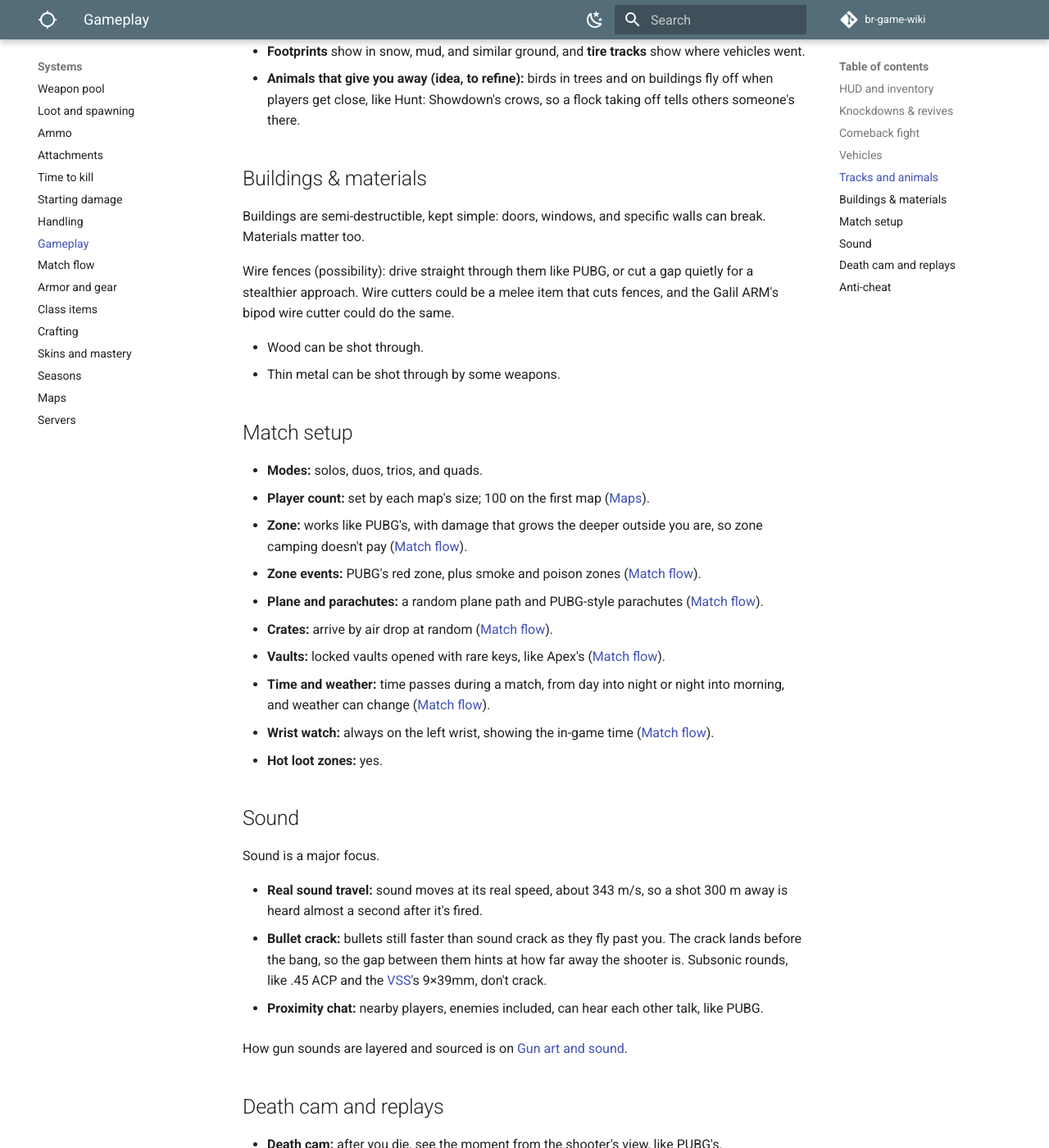
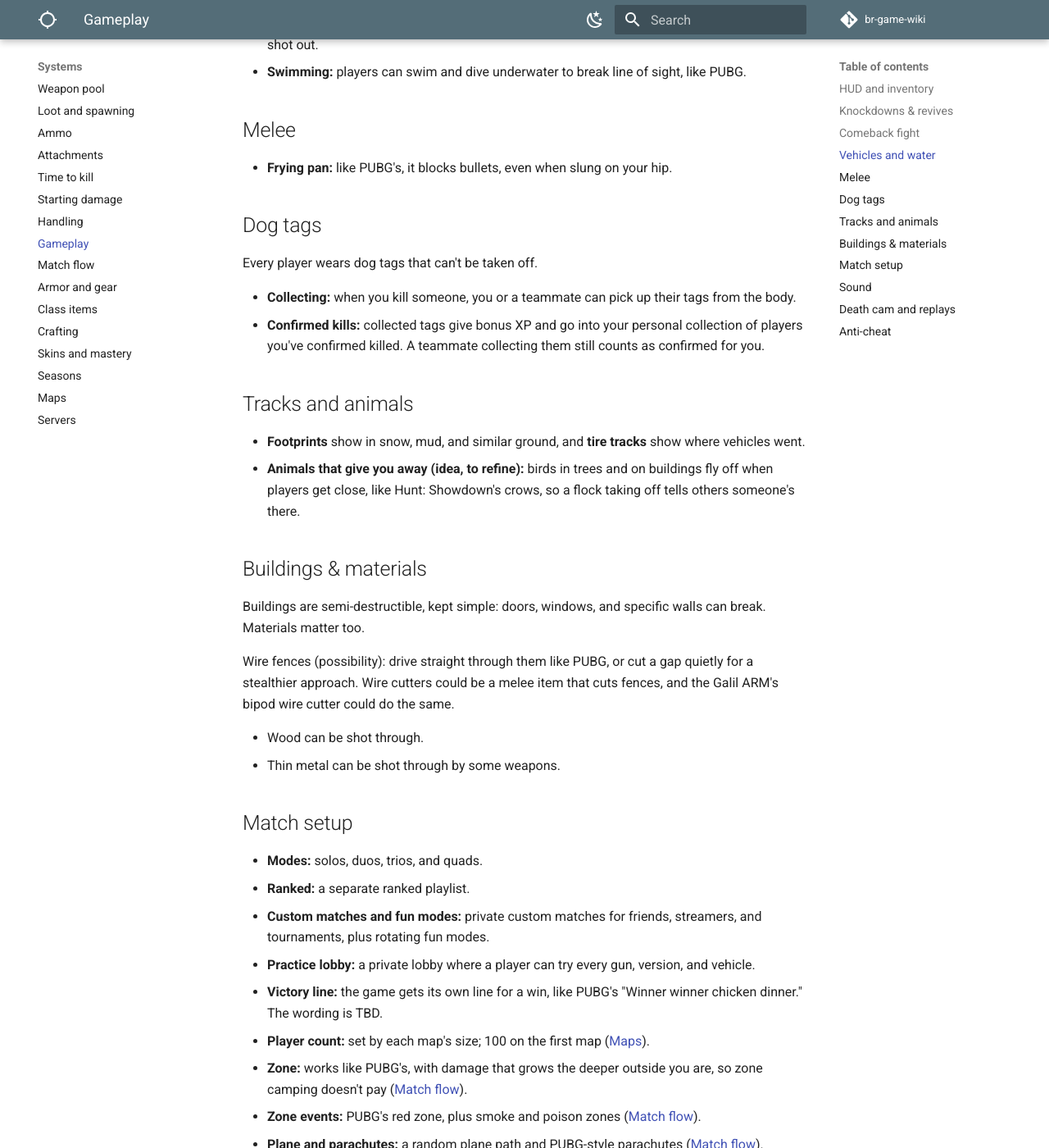
Before and after one commit to DerrickSpartan1/br-game-wiki, an MkDocs documentation site: the page built from docs/systems/gameplay.md, in a window 1280 px wide and 1400 px high, scrolled down 2060 px. Shown: the whole window at 82% size. Built offline with MkDocs 1.6.1 and Material for MkDocs 9.7.7, drawn with Linux system fonts in a browser that asks for light colours; comment, search, counter and statistics services are not loaded; some of the changed text lies outside the part shown.

Commit message:
File the second brainstorm round: pan, dog tags, ranked, custom modes, fuel, swimming
Co-Authored-By: Claude Opus 5.5 <noreply@anthropic.com>
Claude-Session: https://claude.ai/code/session_01LAp2s4euUjj6HZthupXLj4

```diff
--- a/docs/systems/gameplay.md
+++ b/docs/systems/gameplay.md
@@ -42,9 +44,23 @@ Winners redeploy into the main match with the guns and armor they had in the tea
 
 **Jailbreak (rare event):** in duos, trios, and quads only, a rare event brings every eliminated player back into the match at once, like Warzone's Jailbreak.
 
-## Vehicles
+## Vehicles and water
 
 Cars, boats, and other water vehicles, plus ziplines as part of the map. Trains could run on maps with rail, and a gondola could carry players up a mountain on a future map.
+
+- **Fuel and tires:** like PUBG, vehicles run out of fuel and need refilling, and their tires can be shot out.
+- **Swimming:** players can swim and dive underwater to break line of sight, like PUBG.
+
+## Melee
+
+- **Frying pan:** like PUBG's, it blocks bullets, even when slung on your hip.
+
+## Dog tags
+
+Every player wears dog tags that can't be taken off.
+
+- **Collecting:** when you kill someone, you or a teammate can pick up their tags from the body.
+- **Confirmed kills:** collected tags give bonus XP and go into your personal collection of players you've confirmed killed. A teammate collecting them still counts as confirmed for you.
 
 ## Tracks and animals
 
@@ -63,6 +79,10 @@ Wire fences (possibility): drive straight through them like PUBG, or cut a gap q
 ## Match setup
 
 - **Modes:** solos, duos, trios, and quads.
+- **Ranked:** a separate ranked playlist.
+- **Custom matches and fun modes:** private custom matches for friends, streamers, and tournaments, plus rotating fun modes.
+- **Practice lobby:** a private lobby where a player can try every gun, version, and vehicle.
+- **Victory line:** the game gets its own line for a win, like PUBG's "Winner winner chicken dinner." The wording is TBD.
 - **Player count:** set by each map's size; 100 on the first map ([Maps](maps.md)).
 - **Zone:** works like PUBG's, with damage that grows the deeper outside you are, so zone camping doesn't pay ([Match flow](match-flow.md#the-zone)).
 - **Zone events:** PUBG's red zone, plus smoke and poison zones ([Match flow](match-flow.md#zone-events)).
@@ -81,6 +101,7 @@ Sound is a major focus.
 - **Bullet crack:** bullets still faster than sound crack as they fly past you. The crack lands before the bang, so the gap between them hints at how far away the shooter is. Subsonic rounds, like .45 ACP and the [VSS](../weapons/battle-rifles/vss.md)'s 9×39mm, don't crack.
 
 - **Proximity chat:** nearby players, enemies included, can hear each other talk, like PUBG.
+- **Suppression (to look into):** near misses could cause a light blur or shake, as in Battlefield and Squad. It has to stay light so it doesn't decide fights by luck.
 
 How gun sounds are layered and sourced is on [Gun art and sound](../planning/art-and-sound.md#sound).
 
```
Also changed, not shown: other parts of docs/systems/gameplay.md (+2 -0 lines), docs/planning/changelog.md (+1 -0 lines), docs/planning/decisions.md (+3 -1 lines), docs/planning/open-questions.md (+3 -0 lines), docs/systems/maps.md (+2 -0 lines).
